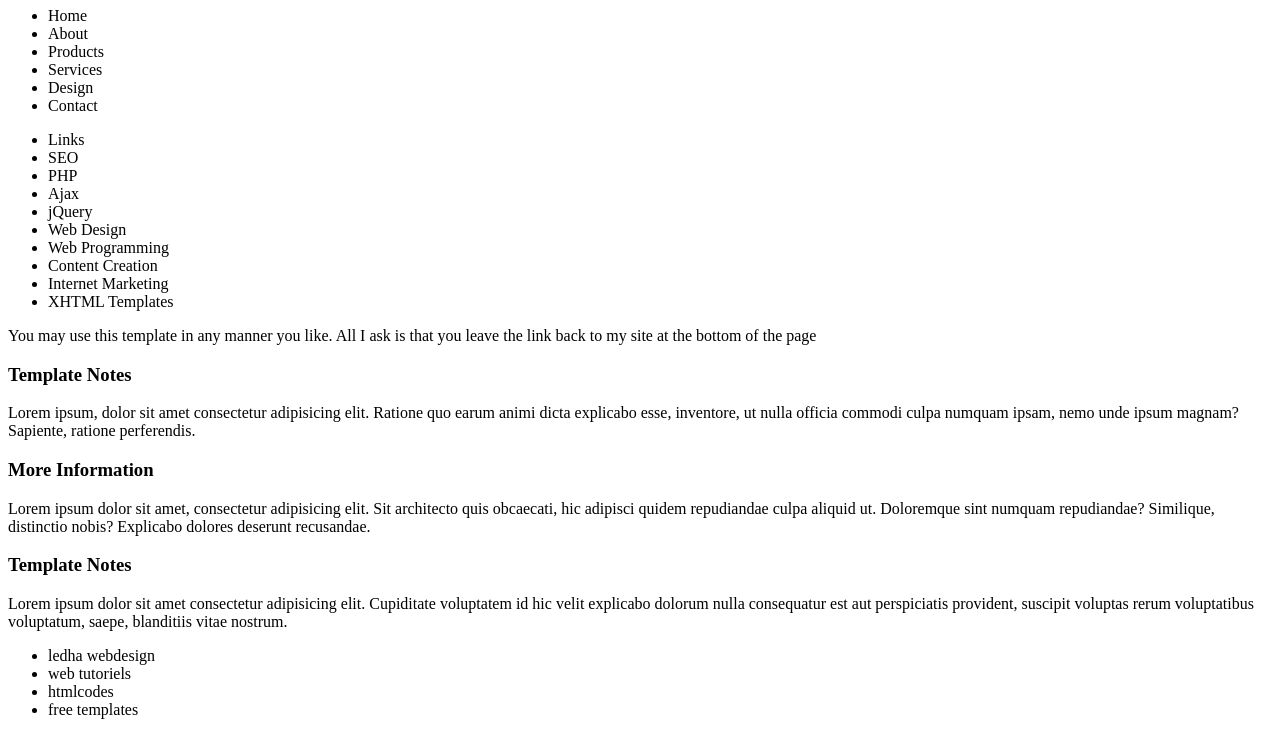
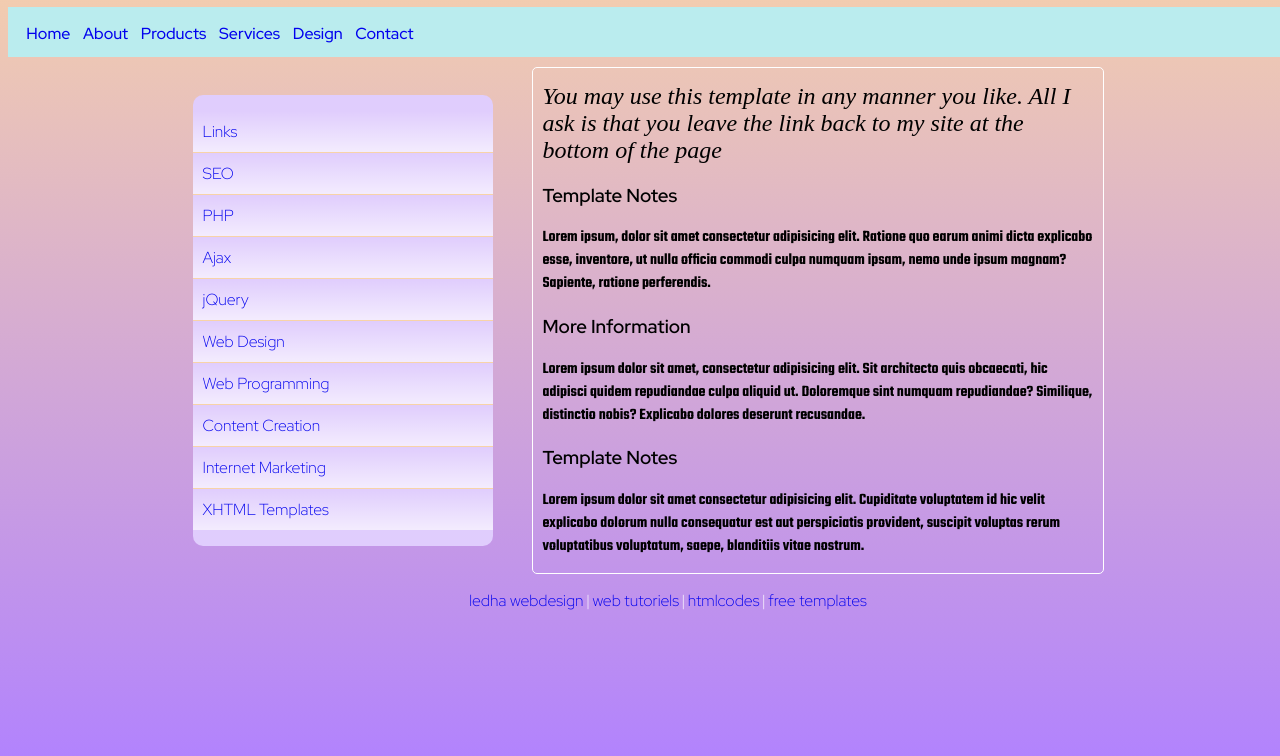
Before and after one commit to mliebaut/examen_css_js, a plain HTML site: page Reproduction_template/index.html in a window 1280 px wide. Shown: the part 73-829 px from the top of the page. Before the commit the page ends 808 px from the top, so only its background shows below. Drawn offline with Linux system fonts and the light colour scheme; a web font is replaced by a local one.

Commit message:
completed ex1

```diff
--- a/Reproduction_template/css/style.css
+++ b/Reproduction_template/css/style.css
@@ -0,0 +1,139 @@
+body {
+    box-sizing: border-box;
+    width: 100vw;
+    height: 100vh;
+    background: linear-gradient(#f8d3a8, #b283fd);
+}
+
+header {
+    padding: 0;
+    margin-left: 20px;
+}
+
+span {
+    color: white;
+}
+
+/* Menu de navigation 1 */
+
+ul {
+    font-family: "Red Hat Display", serif;
+    font-optical-sizing: auto;
+    font-weight: 300;
+    font-style: normal;
+    list-style: none;
+}
+
+.menu-1 {
+    background-color: rgb(186, 236, 238);
+    height: 50px;
+    align-content: center;
+}
+
+.nav-menu-1{
+    display: flex;
+    flex-direction: row;
+    justify-content: space-around;
+    width: 400px;
+    margin-left: 12px;
+    padding: 0;
+    color: rgb(0, 0, 0);
+    font-weight: 500;
+}
+
+/* Disposition corps du site web */
+h1 {
+    font-family: "Averia Serif Libre", serif;
+}
+
+.body-1 {
+    display: flex;
+    flex-direction: row;
+    margin-top: 10px;
+    justify-content: space-around;
+    align-items: center;
+    width: 950px;
+}
+
+.content {
+ width: 550px;
+ border: 1px solid rgb(255, 255, 255);
+ padding: 15px 10px;
+ border-radius: 5px;
+}
+
+h2 {
+    font-family: "Averia Serif Libre", serif;
+    font-weight: 300;
+    font-style: italic;
+    margin: 0;
+}
+
+h3 {
+    font-family: "Red Hat Display", serif;
+    font-optical-sizing: auto;
+    font-weight: 600;
+    font-style: normal;
+    padding: 0;
+}
+
+p {
+    font-family: "Teko", serif;
+    font-optical-sizing: auto;
+    font-weight: 600;
+    font-style: normal;
+    margin: 0;
+    padding: 0;
+}
+
+.container-body {
+    display: flex;
+    justify-content: center;
+    align-items: center;
+}
+
+a {
+    text-decoration: none;
+}
+
+a:hover {
+    color: fuchsia;
+}
+
+/* Menu de navigation 2 */
+
+.menu-2 {
+    background-color: #e0cdfd;
+    border-radius: 10px;
+    width:  300px;
+}
+
+.menu-2 ul {
+    padding: 0;
+}
+
+.nav-menu-2 li:not(:last-child){
+    border-bottom:1px solid #f8d3a8;
+}
+
+.nav-menu-2 li {
+    background: linear-gradient(to bottom, rgba(255, 255, 255, 0), rgba(255, 255, 255, 0.623));
+    padding: 10px;
+}
+
+/* Menu de navigation 3 */
+
+footer {
+    display: flex;
+    align-items: center;
+    justify-content: center;
+}
+
+footer ul {
+    display: flex;
+    width: 400px;
+    justify-content: space-around;
+    align-items: center;
+    align-content: center;
+    font-weight: 300;
+}
--- a/Reproduction_template/index.html
+++ b/Reproduction_template/index.html
@@ -3,44 +3,50 @@
 <head>
     <meta charset="UTF-8">
     <meta name="viewport" content="width=device-width, initial-scale=1.0">
+    <link rel="preconnect" href="https://fonts.googleapis.com">
+    <link rel="preconnect" href="https://fonts.gstatic.com" crossorigin>
+    <link href="https://fonts.googleapis.com/css2?family=Averia+Serif+Libre:ital,wght@0,300;0,400;0,700;1,300;1,400;1,700&family=Playwrite+AU+SA:wght@100..400&family=Red+Hat+Display:ital,wght@0,300..900;1,300..900&family=Teko:wght@300..700&display=swap" rel="stylesheet">
     <link rel="stylesheet" href="./css/style.css">
     <title>Reproduction Template</title>
 </head>
 <body>
     <header>
-        <h1>Exercices <span>Gratuit</span></h1>
+        <h1><span>Exercices</span> Gratuit</h1>
     </header>
-    <section>
+
+    <section class="menu-1">
         <nav>
-            <ul>
-                <li>Home</li>
-                <li>About</li>
-                <li>Products</li>
-                <li>Services</li>
-                <li>Design</li>
-                <li>Contact</li>
+            <ul class="nav-menu-1">
+                <li><a href="https://www.whitehouse.gov/">Home</a></li>
+                <li><a href="https://www.whitehouse.gov/">About</a></li>
+                <li><a href="https://www.whitehouse.gov/">Products</a></li>
+                <li><a href="https://www.whitehouse.gov/">Services</a></li>
+                <li><a href="https://www.whitehouse.gov/">Design</a></li>
+                <li><a href="https://www.whitehouse.gov/">Contact</a></li>
             </ul>
         </nav>
     </section>
-    <section>
-        <article>
+
+    <div class="container-body">
+        <section class="body-1">
+            <article class="menu-2">
                 <nav>
-                <ul>
-                    <li>Links</li>
-                    <li>SEO</li>
-                    <li>PHP</li>
-                    <li>Ajax</li>
-                    <li>jQuery</li>
-                    <li>Web Design</li>
-                    <li>Web Programming</li>
-                    <li>Content Creation</li>
-                    <li>Internet Marketing</li>
-                    <li>XHTML Templates</li>
+                    <ul class="nav-menu-2">
+                        <li><a href="https://www.whitehouse.gov/">Links</a></li>
+                        <li><a href="https://www.whitehouse.gov/">SEO</a></li>
+                        <li><a href="https://www.whitehouse.gov/">PHP</a></li>
+                        <li><a href="https://www.whitehouse.gov/">Ajax</a></li>
+                        <li><a href="https://www.whitehouse.gov/">jQuery</a></li>
+                        <li><a href="https://www.whitehouse.gov/">Web Design</a></li>
+                        <li><a href="https://www.whitehouse.gov/">Web Programming</a></li>
+                        <li><a href="https://www.whitehouse.gov/">Content Creation</a></li>
+                        <li><a href="https://www.whitehouse.gov/">Internet Marketing</a></li>
+                        <li><a href="https://www.whitehouse.gov/">XHTML Templates</a></li>
                     </ul>
                 </nav>
             </article>
-        <article>
-            <div>You may use this template in any manner you like. All I ask is that you leave the link back to my site at the bottom of the page</div>
+            <article class="content">
+                <h2>You may use this template in any manner you like. All I ask is that you leave the link back to my site at the bottom of the page</h2>
                 <div>
                     <h3>Template Notes</h3>
                     <p>Lorem ipsum, dolor sit amet consectetur adipisicing elit. Ratione quo earum animi dicta explicabo esse, inventore, ut nulla officia commodi culpa numquam ipsam, nemo unde ipsum magnam? Sapiente, ratione perferendis.</p>
@@ -55,12 +61,14 @@
                 </div>
             </article>
         </section>
+    </div>
+
     <footer>
-        <ul>
-            <li>ledha webdesign</li>
-            <li>web tutoriels</li>
-            <li>htmlcodes</li>
-            <li>free templates</li>
+        <ul class="footer">
+            <li><a href="https://www.whitehouse.gov/">ledha webdesign</a></li><span>|</span>
+            <li><a href="https://www.whitehouse.gov/">web tutoriels</a></li><span>|</span>
+            <li><a href="https://www.whitehouse.gov/">htmlcodes</a></li><span>|</span>
+            <li><a href="https://www.whitehouse.gov/">free templates</a></li>
         </ul>
     </footer>
 </body>
```
Lines whose indentation alone changed are shown as unchanged.
